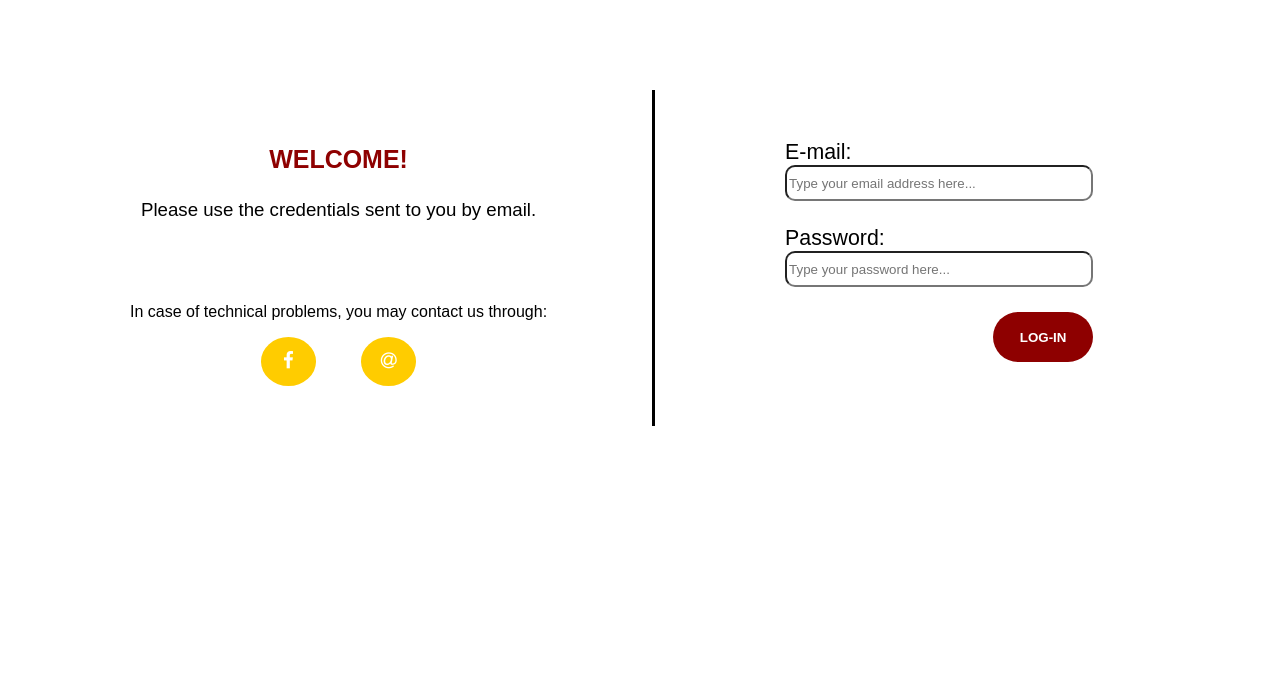
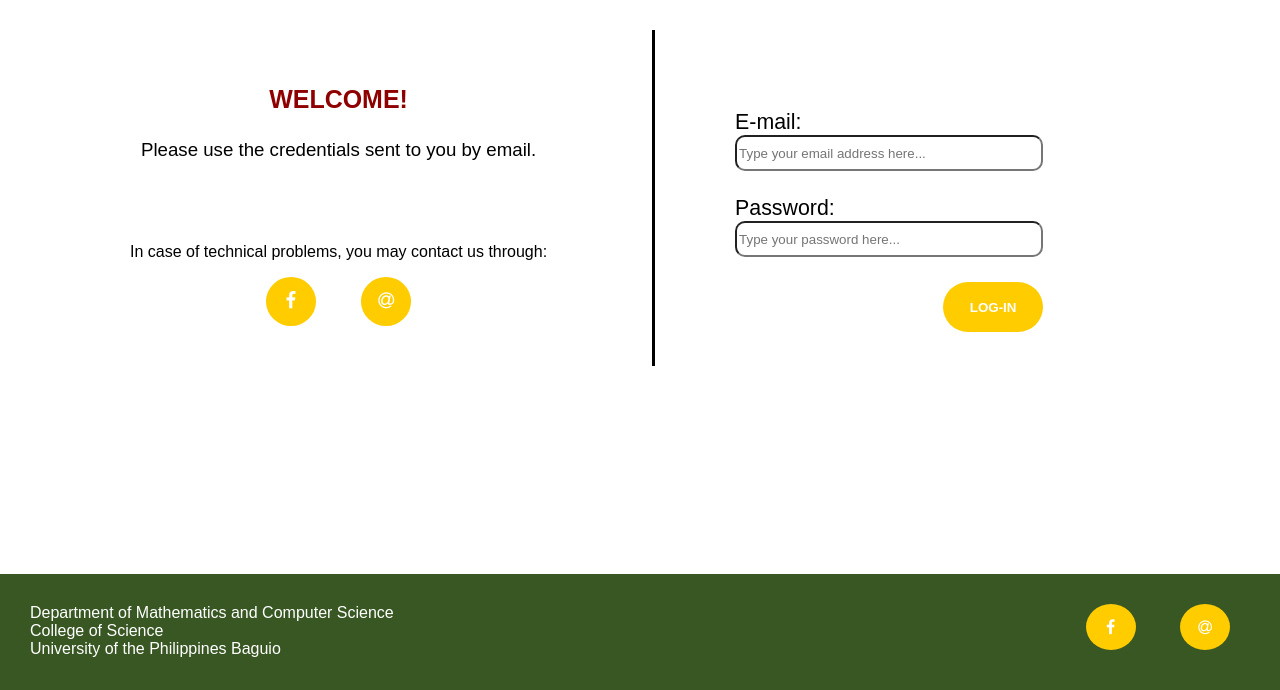
Before and after one commit to nars-cmsc/CMSC128, a PHP site: page /log_in/login.php in a window 1280 px wide. Shown: the part 110-800 px from the top of the page. Run offline with PHP 8.4, Linux system fonts and the light colour scheme.

Commit message:
Edited log-in page + header & footer (PHP files)
- edited the log-in page to match the size of header and footer
- NO changes in header
- footer has the department info + icons ofFB page & email
- no "Copyright 2021"
- no contact info of developers

```diff
--- a/log_in/css/style.css
+++ b/log_in/css/style.css
@@ -5,34 +5,9 @@ body{
 	background-color: #fff;
 	margin:0;
 }
-header{
-	z-index: 2;
-	position: fixed;
-	background-image: linear-gradient(to right, #8e0000, #385723);
-	padding: 20px;
-	width: calc(100% - 0%);
-	top: 0;
-	height: 70px;
-}
-.logos img {
-	width: 67px;
-	height: 67px;
-	padding-left: 1%;
-	padding-top: .5%;
-	float: left;
-}
-.banner_lines {
-	float: left;
-}
-.banner_lines h3, h4, h6{
-	color: #fff;
-	margin: 0;
-	margin-left: 25px;
-	text-transform: uppercase;
-}
 .container-info {
 	float:left;
-	margin-top:200px;
+	margin-top:140px;
 	padding-left:130px;
 	padding-right:105px;
 	padding-top:30px;
@@ -46,8 +21,8 @@ header{
 }
 form {
 	float:left;
-	padding:130px;
-	margin-top:120px;
+	padding:80px;
+	margin-top:140px;
 	font-size:16pt;
 }
 .content {
@@ -66,6 +41,17 @@ input[type=submit]{
 	color:#ffffff;
 	border-radius: 100px 100px 100px 100px;
 	border:0;
+	background-color:#ffcc00;
+	float:right;
+	text-transform: uppercase;
+}
+input[type=submit]:hover{
+	width:100px;
+	height:50px;
+	font-weight:bold;
+	color:#ffffff;
+	border-radius: 100px 100px 100px 100px;
+	border:0;
 	background-color:#8e0000;
 	float:right;
 	text-transform: uppercase;
@@ -73,7 +59,7 @@ input[type=submit]{
 .fa {
 	padding:15px;
 	font-size:30px;
-	width:25px;
+	width:20px;
 	text-align:center;
 	text-decoration:none;
 	border-radius:50%;
@@ -83,7 +69,7 @@ input[type=submit]{
 	margin-right:20px;
 }
 .fa:hover {
-	opacity:0.7;
+	background:#8e0000;
 }
 .fa-facebook {
 	background:#ffcc00;
--- /dev/null
+++ b/log_in/footer.php
@@ -0,0 +1,37 @@
+<head>
+	<link rel="stylesheet" href="https://fonts.googleapis.com/icon?family=Material+Icons">
+	<link rel="stylesheet" href="https://cdnjs.cloudflare.com/ajax/libs/font-awesome/4.7.0/css/font-awesome.min.css">
+	<style type="text/css">
+		footer {
+			background-color:#385723;
+			position:fixed;
+			left:0;
+			bottom:0;
+			width:100%;
+			color:#ffffff;
+		}
+		.contact-info {
+			float:left;
+			text-align:left;
+			padding:30px;
+			font-size:12pt;
+		}
+		.icons {
+			float:right;
+			font-size:12pt;
+			padding:30px;
+		}
+	</style>
+</head>
+	<footer>
+		<div class="contact-info">
+			Department of Mathematics and Computer Science <br>
+			College of Science <br>
+			University of the Philippines Baguio
+		</div>
+		<div class="icons">
+			<a href="https://www.facebook.com/upbdmcs/" target="_blank" title="Department of Mathematics and Computer Science, University of the Philippines Baguio"><i class="fa fa-facebook"></i></a>
+			<a href="#" target="_blank" title="Email"><i class="fa fa-at"></i></a>
+		</div>
+
+	</footer>
--- a/log_in/login.php
+++ b/log_in/login.php
@@ -31,4 +31,5 @@
 			</form>
 		</div>
 	</article>
+	<?php include('footer.php');?>
 </html>
```
